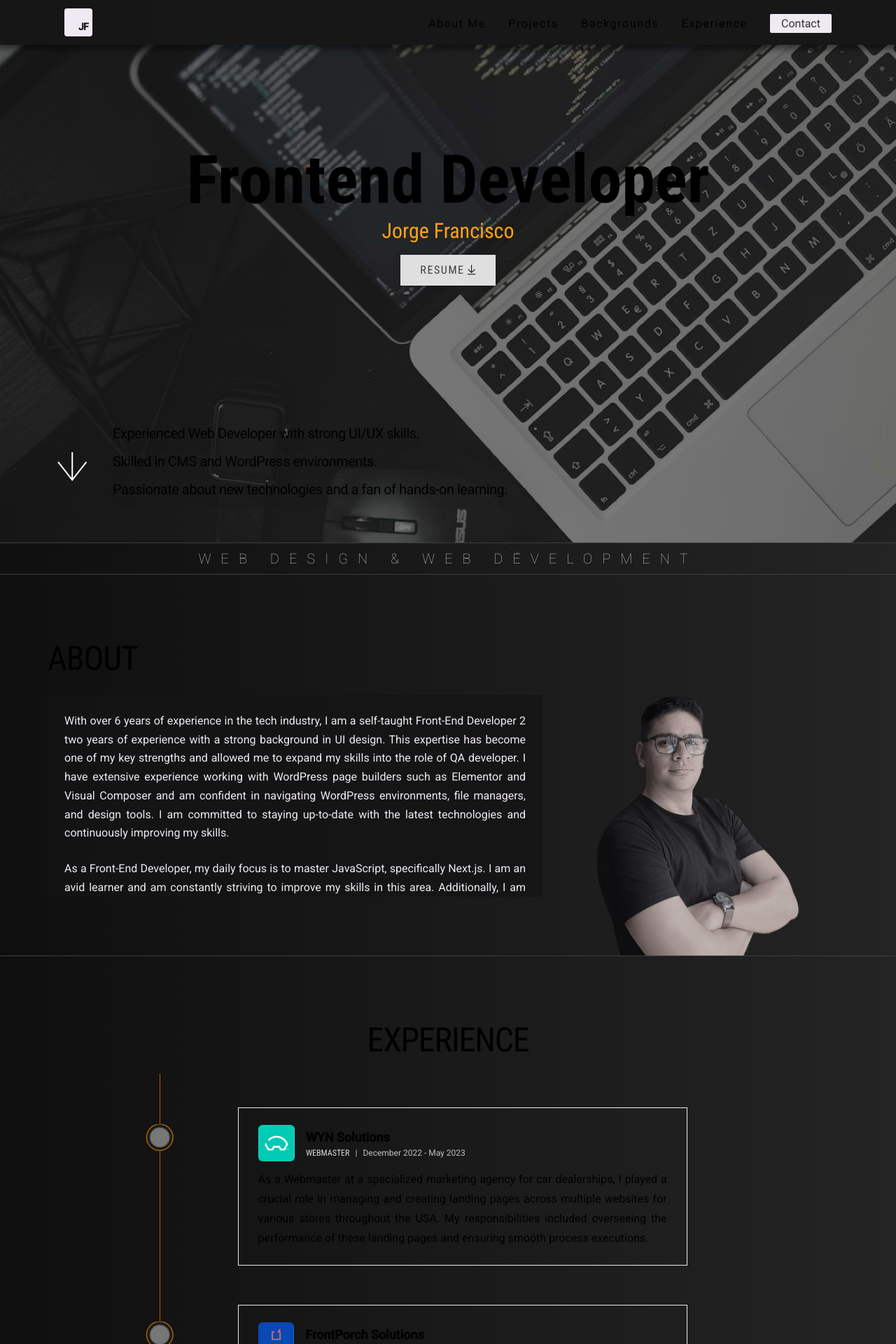
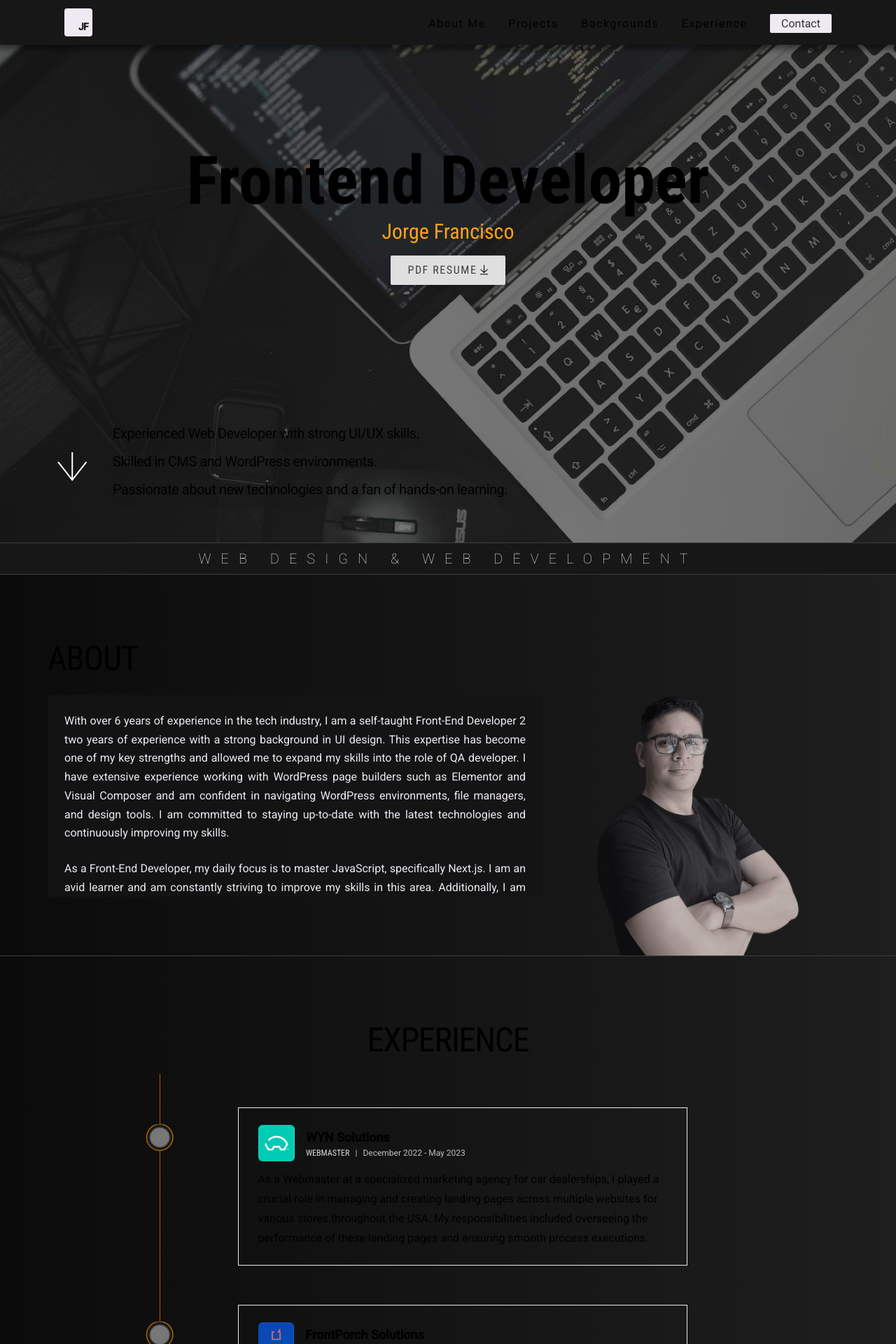
Before and after one commit to jor-g-r/portfolio-Jorge-Rondon, a Next.js app in the folder portfolio/: page / in a window 1280 px wide. Shown: the top 1920 px of the page at 70% size. Built offline with nearby package versions, Linux system fonts and the light colour scheme.

Commit message:
refined visual aspects

```diff
--- a/portfolio/src/app/components/Certifications.tsx
+++ b/portfolio/src/app/components/Certifications.tsx
@@ -35,7 +35,7 @@ const Certification:React.FC<CertificationProps> = ({CourseName, logo, siteUrl,
                          initial ={{y:70}}
                          whileInView={{y:0}}
                          transition={{duration: 0.75, type: 'spring'}}
-                         className="border-solid border gap-x-4 grid grid-cols-6 border-white-100 py-3 lg:py-4 px-3 lg:px-5">
+                         className="border-solid border gap-x-4 grid grid-cols-6 border-white-100 hover:border-primary-700 hover:border-opacity-70 py-3 lg:py-4 px-3 lg:px-5">
 
                                 <motion.div className="col-span-1 pt-1"
 
@@ -55,11 +55,11 @@ const Certification:React.FC<CertificationProps> = ({CourseName, logo, siteUrl,
 
                                   <div className="text-2xl">
                                     <h3 className="font-bold text-base md:text-lg">{CourseName}</h3>
-                                    <p className="text-xs md:text-md text-white-500 capitalize">{time}</p>
+                                    <p className="text-xs md:text-md text-white-500 capitalize py-1">{time}</p>
 
                                   </div>
 
-                                  <div className='leading-4 lg:leading-5 text-xs md:text-md  text-justify'>
+                                  <div className='leading-4 lg:leading-6 text-xs md:text-md lg:text-base'>
                                     <div>{description}</div>
                                   </div>
                                </div>
--- a/portfolio/src/app/components/Experience.tsx
+++ b/portfolio/src/app/components/Experience.tsx
@@ -37,7 +37,7 @@ const WorkDetails:React.FC<WorkDetailsProps> = ({company, logo, siteUrl, positio
                          initial ={{y:70}}
                          whileInView={{y:0}}
                          transition={{duration: 0.75, type: 'spring'}}
-                        className="border-solid border border-white-100 py-5 lg:py-6 px-4 lg:px-7">
+                        className="border-solid border border-white-100 hover:border-primary-700 hover:border-opacity-70 py-5 lg:py-6 px-4 lg:px-7">
 
                                <div className="flex gap-4 pb-3 items-center">
                                   <a className="" href={siteUrl} target='_blank'>
@@ -56,7 +56,7 @@ const WorkDetails:React.FC<WorkDetailsProps> = ({company, logo, siteUrl, positio
                                   </div>
                                </div>
 
-                               <div className='leading-5 lg:leading-7 text-xs md:text-md lg:text-base text-justify'>
+                               <div className='leading-5 lg:leading-7 text-xs md:text-md lg:text-base'>
                                     <div>{description}</div>
                                </div>
                     </motion.div>
--- a/portfolio/src/app/components/Hero.tsx
+++ b/portfolio/src/app/components/Hero.tsx
@@ -34,10 +34,10 @@ export default function Hero () {
                         </h3>
 
 
-                        <button className="ui-btn mx-auto">
-                            <span className='flex items-center gap-1 condensed font-light uppercase'>
-                                Resume
-                                <IconDownload />
+                        <button className="ui-btn mx-auto rounded-sm">
+                            <span className='flex items-center gap-1 condensed font-light uppercase '>
+                                PDF Resume
+                                <IconDownload/>
                             </span>
                         </button>
 
@@ -70,7 +70,7 @@ export default function Hero () {
 
             <motion.h4
             className='m-auto flex flex-col sm:flex-row justify-center text-center leading-6 py-2
-                     text-white-500 font-light lg:text-xl tracking-[10px] lg:tracking-[14px] uppercase'
+                     text-white-400 font-light lg:text-xl tracking-[10px] lg:tracking-[14px] uppercase'
             style={{
                 opacity: scrollYProgress,
                 transition: 'opacity 0.125s ease-in-out',
--- a/portfolio/src/app/components/Projects.tsx
+++ b/portfolio/src/app/components/Projects.tsx
@@ -61,31 +61,31 @@ export default function Projects (){
                 <ParticlesComponent  />
             </div>
 
-            <div className="container mx-auto px-8 xl:px-[68px] pt-12">
+            <div className="container mx-auto px-8 xl:px-[68px] pt-16">
                 <div className="mx-auto">
-                    <h2 className="condensed text-4xl lg:text-5xl uppercase -tracking-wide text-center pt-4">Projects</h2>
+                    <h2 className="condensed text-4xl lg:text-5xl uppercase -tracking-wide text-center">Projects</h2>
                 </div>
 
-                <div className="w-full pt-20">
+                <div className="w-full pt-14">
                     <div className="grid grid-col-1 md:grid-cols-2 lg:grid-cols-3 gap-8">
                         {projectItems.map((item) =>{
                             return (
                                 <>
 
-                                <div className={`w-full p-5 flex bg-card-gradient shadow-lg border-dark-600 border backdrop-blur-sm bg-blend bg-opacity-10 rounded-md
+                                <div className={`group w-full p-5 flex bg-card-gradient shadow-lg border-dark-600 hover:border-dark-400 border backdrop-blur-sm bg-blend bg-opacity-10 rounded-md
                                                             ${item.row === 2 ? 'lg:row-span-2 md:col-span-2 lg:col-span-1' : ''}
                                                             ${item.col === 2 ? 'md:col-span-2 md:flex-row md:gap-x-6 flex-col' : 'flex-col'}`}>
-                                    <a href={item.url}>
+                                    <a className='' href={item.url}>
                                         <Image
                                         src={item.thumbnail}
                                         alt={item.alt}
-                                        className={`w-full lg:max-w-[404px] rounded-sm border ${item.col === 2 ? 'md:max-w-[296px]': ''}`}
+                                        className={`w-full lg:max-w-[404px] rounded-sm border hover:border-2 duration-300 ease-in ${item.col === 2 ? 'md:max-w-[296px]': ''}`}
 
                                         />
                                     </a>
                                     <div className="flex flex-col justify-between h-full">
                                         <div className="text-white-100 mt-6 w-full">
-                                            <a href={item.url}>
+                                            <a className='' href={item.url}>
                                                 <h3 className='text-xl condensed capitalize pb-3 lg:text-[32px] font-bold'>{item.name}</h3>
                                             </a>
                                             <p className=''>{item.description}</p>
@@ -96,7 +96,7 @@ export default function Projects (){
                                                 return (
                                                     <>
                                                     <span key={index}
-                                                    className='text-dark-950 bg-white-100 px-3 py-1 rounded-full text-xs xl:text-sm cursor-default hover:scale-105 ease-out duration-500'>
+                                                    className='text-dark-950 bg-white-200 group-hover:bg-white-100 px-3 py-1 rounded-full text-xs xl:text-sm cursor-default hover:scale-105 ease-out duration-500'>
                                                         {tag}
                                                     </span>
                                                     </>
--- a/portfolio/src/app/globals.css
+++ b/portfolio/src/app/globals.css
@@ -3,7 +3,8 @@
 @tailwind utilities;
 
 :root {
-  --body-bg: linear-gradient(90deg, #0F0F0F 0%, #242424 100%)
+  --body-bg: linear-gradient(90deg, #0F0F0F 0%, #242424 100%);
+  --body-bg-1: linear-gradient(90deg, #0B0B0B 0%, #1E1E1E 100%);
 }
 
 
@@ -17,7 +18,7 @@
 
 body {
   color: rgb(var(--foreground-rgb));
-  background: var(--body-bg);
+
 }
 
 .condensed {font-family: var(--font-roboto-condensed);}
@@ -32,7 +33,7 @@ body {
 
 .ui-btn {
   --btn-default-bg: #DFDFDF;
-  --btn-padding: 10px 28px;
+  --btn-padding: 9px 24px;
   --btn-hover-bg: #C87800;
   --btn-transition: .3s;
   --btn-letter-spacing: .1rem;
--- a/portfolio/src/app/icons/IconCircle.tsx
+++ b/portfolio/src/app/icons/IconCircle.tsx
@@ -9,7 +9,7 @@ const IconCircle: React.FC<IconCircleProps> = ({ reference }) => {
   const {scrollYProgress} = useScroll(
         {
             target : reference,
-            offset: ["center end", "start center"]
+            offset: ["start end", "start center"]
         }
     )
 
--- a/portfolio/src/app/layout.tsx
+++ b/portfolio/src/app/layout.tsx
@@ -26,7 +26,7 @@ export default function RootLayout({
   children: React.ReactNode
 }) {
   return (
-    <html lang="en" className={`${roboto.variable} ${roboto_condensed.variable} bg-dark-600`}>
+    <html lang="en" className={`${roboto.variable} ${roboto_condensed.variable} bg-neutral-900`}>
       <body className={`${roboto.className} `}>{children}</body>
     </html>
   )
--- a/portfolio/src/app/page.tsx
+++ b/portfolio/src/app/page.tsx
@@ -14,7 +14,7 @@ export default function Home() {
 
 
   return (
-    <main className='h- [3200px]'>
+    <main className=''>
         <Navbar title="Testing" theme="light" />
         {/* }
 
--- a/portfolio/tailwind.config.ts
+++ b/portfolio/tailwind.config.ts
@@ -40,7 +40,7 @@ const config: Config = {
           }
       },
       backgroundImage: (theme) =>({
-        'gradient-linear-dark': 'var(--body-bg)',
+        'gradient-linear-dark': 'var(--body-bg-1)',
         'circular-orange-lg' : 'repeating-radial-gradient(rgba(255, 162, 22, .4)1px, transparent 4px 13%);',
         'circular-orange' : 'repeating-radial-gradient(rgba(255, 162, 22, .42)2px, transparent 3px 12%);',
         'card-gradient' : 'linear-gradient(137deg, rgba(255, 255, 255, 0.15) 0%, rgba(255, 255, 255, 0.025) 100%);',
```
